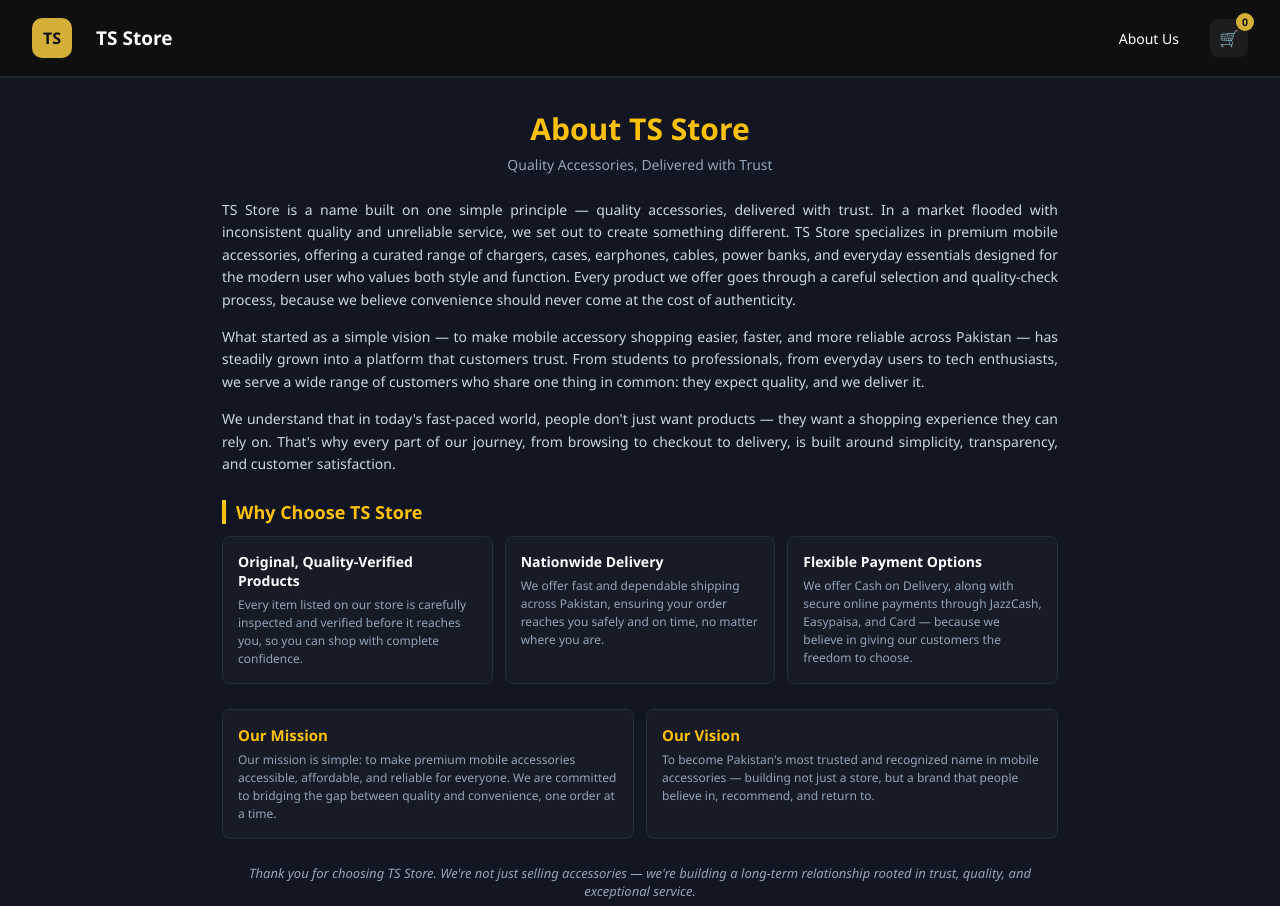
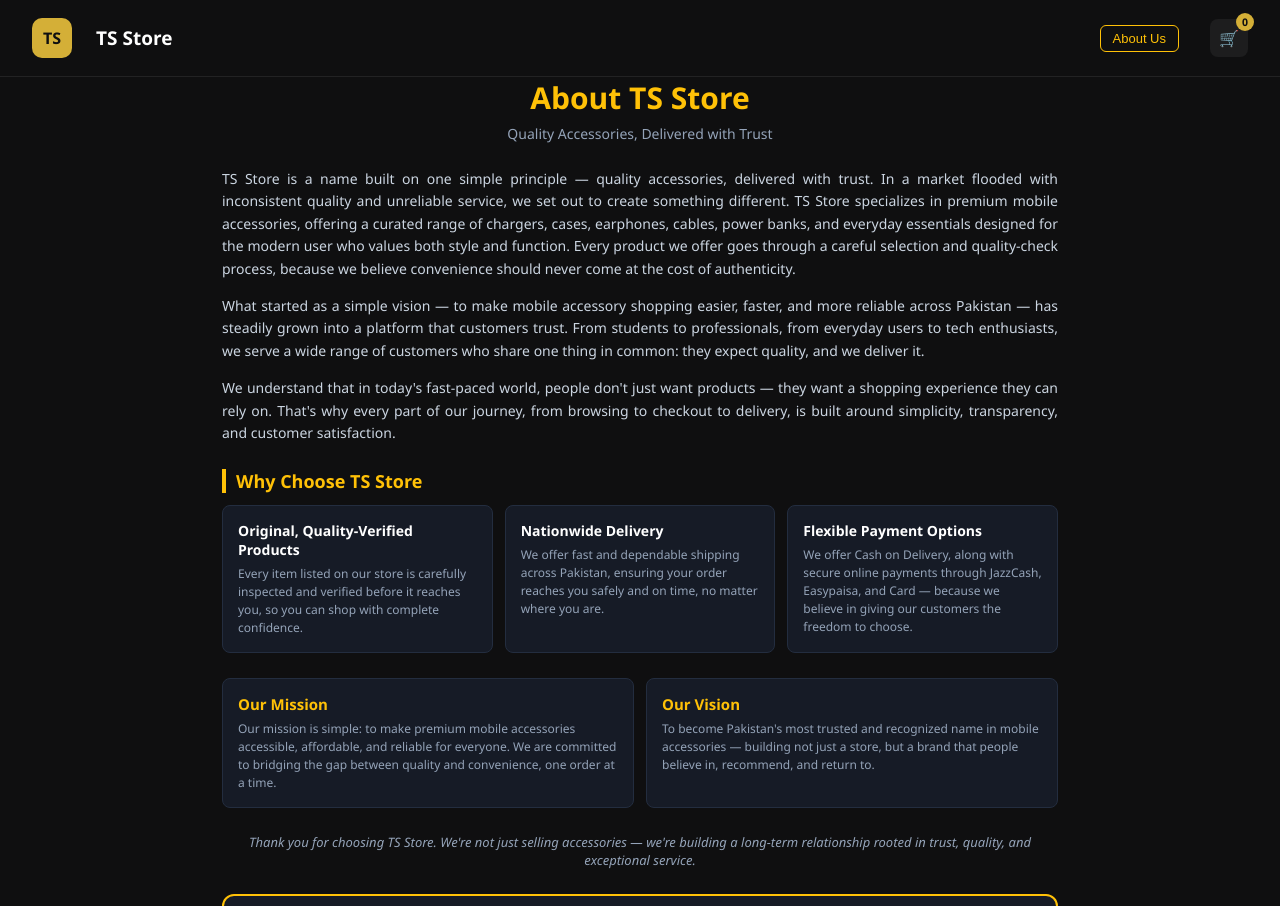
Before and after one commit to hamnasohail0218-web/TS-STORE, a website: page public/index.html in a window 1280 px wide. Shown: the top 906 px of the page. Drawn offline with Linux system fonts and the light colour scheme.

Commit message:
added toggle functionality for about section

```diff
--- a/public/index.html
+++ b/public/index.html
@@ -196,22 +196,21 @@
 
   <!-- NAVBAR -->
 
-
 <div class="nav">
   <div class="nav-inner">
     <div class="logo-mark">TS</div>
     <div class="logo-text">TS Store</div>
     <div class="nav-right">
-      <a href="#about-us" style="color: #ffffff; text-decoration: none; margin-right: 15px; font-size: 14px; font-weight: 500; transition: 0.2s;" onmouseover="this.style.color='#ffc107'" onmouseout="this.style.color='#ffffff'">About Us</a>
+      <button onclick="toggleAbout()" style="background: none; border: 1px solid #ffc107; color: #ffc107; padding: 5px 12px; border-radius: 6px; cursor: pointer; margin-right: 15px; font-size: 13px;">About Us</button>
       <div class="nav-cart" id="cartIcon">🛒<span class="cart-badge" id="cartBadge">0</span></div>
     </div>
   </div>
 </div>
 
 <!-- ABOUT US SECTION (Above Hero Section) -->
-<div id="about-us" class="section" style="background: #111622; padding: 30px 20px; border-bottom: 2px solid #1f293d; margin-bottom: 20px;">
+<div id="about-us" class="section" style="display: none; background: #111622; padding: 30px 20px; border-bottom: 2px solid #ffc107; position: relative;"></div>
   <div class="wrap" style="max-width: 900px; margin: 0 auto; color: #ffffff;">
-
+    <button onclick="toggleAbout()" style="position: absolute; top: 15px; right: 20px; background: #ffc107; color: #000; border: none; padding: 5px 12px; border-radius: 4px; font-weight: bold; cursor: pointer;">✕ Close</button>
     <div style="text-align: center; margin-bottom: 25px;">
       <h2 style="font-size: 30px; color: #ffc107; margin-bottom: 6px;">About TS Store</h2>
       <p style="color: #94a3b8; font-size: 14px;">Quality Accessories, Delivered with Trust</p>
@@ -587,6 +586,16 @@
 });
 
 loadProducts();
+
+function toggleAbout() {
+  var aboutSec = document.getElementById("about-us");
+  if (aboutSec.style.display === "none" || aboutSec.style.display === "") {
+    aboutSec.style.display = "block";
+    aboutSec.scrollIntoView({ behavior: 'smooth' });
+  } else {
+    aboutSec.style.display = "none";
+  }
+}
 </script>
 </body>
 </html>
```
